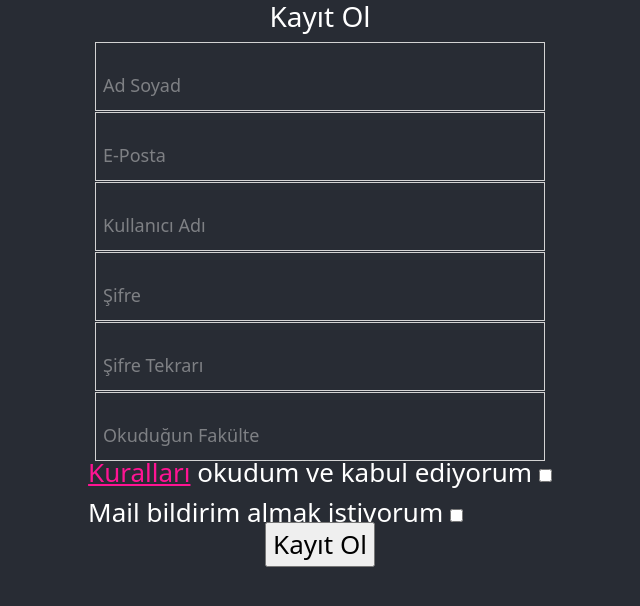
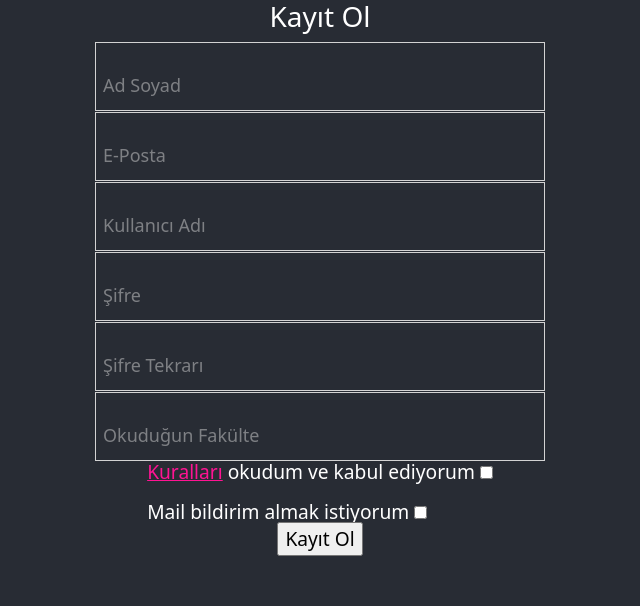
Before and after one commit to zeyd01/ZUBIDY_p, a React (Create React App) app: page /register in a window 1280 px wide. Shown: the top 606 px of the page, without its empty margins (320-960 px from the left). Built offline with nearby package versions, Linux system fonts and the light colour scheme.

Commit message:
küçük düzeltmeler.

```diff
--- a/src/App.css
+++ b/src/App.css
@@ -22,7 +22,7 @@
   flex-direction: column;
   align-items: center;
   justify-content: center;
-  font-size: calc(10px + 2vmin);
+  font-size: 1.2rem;
   color: white;
   border: none;
   outline: none;
--- a/src/profile.css
+++ b/src/profile.css
@@ -1,6 +1,6 @@
-    .main {
-    margin: 0;
-    padding: 0;
+.main {
+        margin: 0;
+        padding: 0;
 }
 
 .main {
--- a/src/register.css
+++ b/src/register.css
@@ -4,7 +4,7 @@
     flex-direction: column;
     align-items: center;
     justify-content: start;
-    font-size: calc(10px + 2vmin);
+    font-size: 1.2rem;
     color:white;
     min-height: 100vh;
 }
@@ -14,9 +14,6 @@
     border: none;
 
 }
-.rulesCss{
-
-}
 
 .field-header {
     background-color: #282c34;
@@ -24,7 +21,7 @@
     flex-direction: column;
     align-items: center;
     justify-content: center;
-    font-size: calc(10px + 2vmin);
+    font-size: 1.2rem;
     color:white;
     border: none;
 
```
